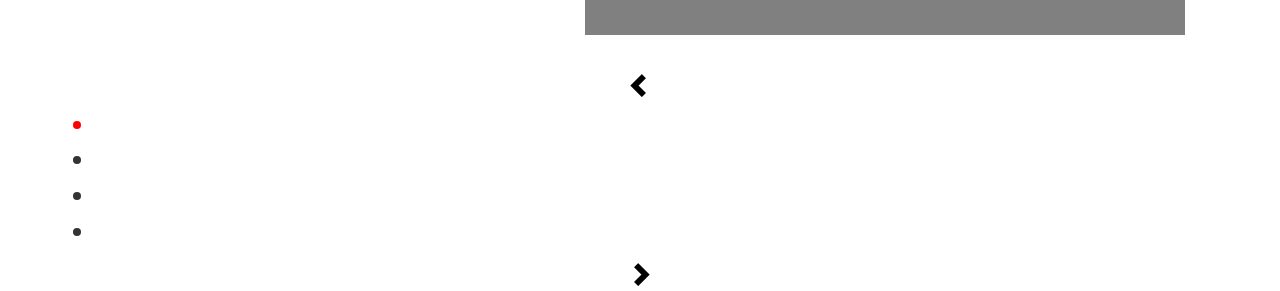
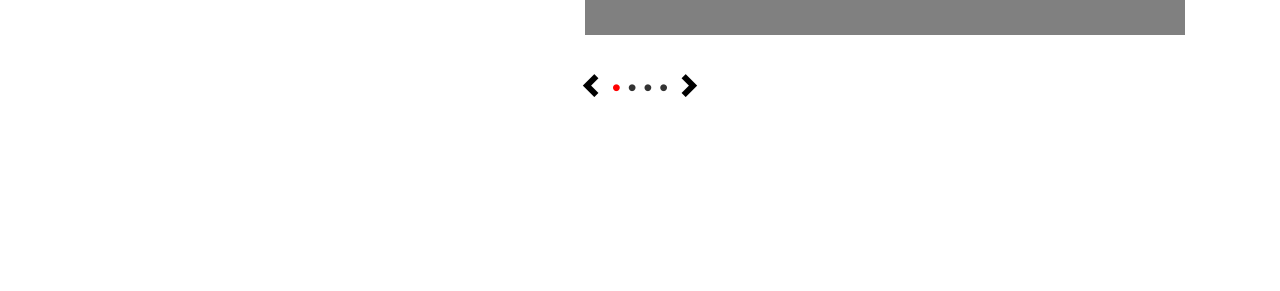
Before and after one commit to eternal44/filpboard, a plain HTML site: page index.html in a window 1280 px wide. Shown: the part 801-1092 px from the top of the page. After the commit the page ends 917 px from the top, so only its background shows below. Drawn offline with nearby package versions, Linux system fonts and the light colour scheme.

Commit message:
Add arrows & dots for slide selection

```diff
--- a/index.html
+++ b/index.html
@@ -76,10 +76,10 @@
       <div class="row text-center carousel">
         <a href="#/"><span class="glyphicon glyphicon-chevron-left"></span></a>
         <ul class="slider-dots">
-          <li class="dot active-dot"></li>
-          <li class="dot"></li>
-          <li class="dot"></li>
-          <li class="dot"></li>
+          <li class="dot active-dot">&bull;</li>
+          <li class="dot">&bull;</li>
+          <li class="dot">&bull;</li>
+          <li class="dot">&bull;</li>
         </ul>
         <a href="#/"><span class="glyphicon glyphicon-chevron-right"></span></a>
       </div>
--- a/style.scss
+++ b/style.scss
@@ -48,15 +48,19 @@
 
 .carousel{
   font-size: 25px;
-  a ul {
-    list-style:none;
+  ul {
+    padding-left: 0px;
+  }
+  .slider-dots {
+    list-style: none;
     display: inline-block;
+    li {
+      display: inline;
+    }
   }
   .active-dot{
     color: red;
-  }
-  a{
+  }  a{
     color: black;
   }
-
 }
```
Also changed, not shown: style.css, 1 other file.
